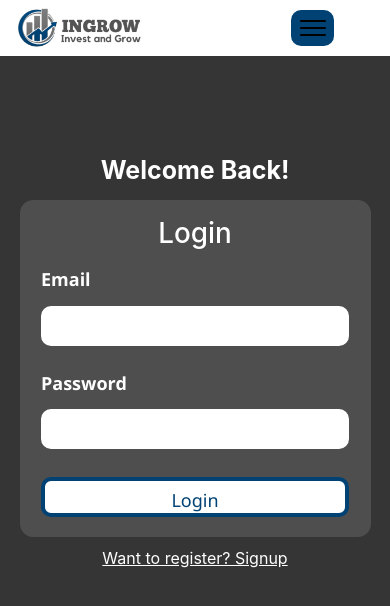
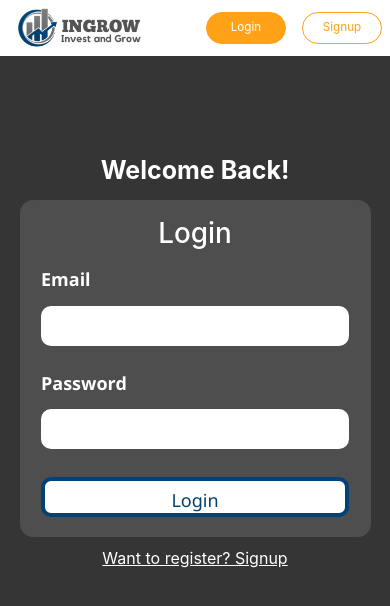
Before and after one commit to adarrssh/API-Integeration, a React (Create React App) app: page / in a window 390 px wide. Both pictures are taken after a click on the picture 77 px from the left and 28 px from the top of the page. Shown: the top 606 px of the page. Built offline with nearby package versions, Linux system fonts and the light colour scheme.

Commit message:
added signup and login in mobile nav

```diff
--- a/src/component/Navbar/MainNavbar.jsx
+++ b/src/component/Navbar/MainNavbar.jsx
@@ -15,6 +15,8 @@ const MainNavbar = ({isLoggedIn, setIsLoggedIn,signupDetails}) => {
     <div>
         <nav className="mobile-navlinks" id={IsnavOpen? "openNav":"closedNav"}  >
             <img src={close} alt="" id='close'  onClick={()=>setIsnavOpen(false)}/>
+
+
             <ul>
                     <li onClick={()=>{navigate("/dashboard");setIsnavOpen(false)}}>Dashboard</li>
                     <li onClick={()=>{navigate("/newInvestment");setIsnavOpen(false)}}>New Investment</li>
@@ -22,7 +24,7 @@ const MainNavbar = ({isLoggedIn, setIsLoggedIn,signupDetails}) => {
                     <li onClick={()=>{navigate("/wallet");setIsnavOpen(false)}}>Wallet</li>
                     <li onClick={()=>{navigate("/contactUs");setIsnavOpen(false)}}>Contact Us</li>
                     <li onClick={()=>{navigate("/profile");setIsnavOpen(false)}}>Profile</li>
-                    <li className='mobile-logout' onClick={()=>{localStorage.clear()}}>Logout</li>
+                    <li className='mobile-logout' onClick={()=>{localStorage.clear(); setIsLoggedIn(""); navigate("/login");setIsnavOpen(false)}}>Logout</li>
                 </ul>
         </nav>
        <nav className='main-navbar'>
@@ -65,9 +67,14 @@ const MainNavbar = ({isLoggedIn, setIsLoggedIn,signupDetails}) => {
 
                 </ul>
             </div>
-            <div className="hamburger">
+            {
+                isLoggedIn!=="" || null? (<div className="hamburger">
                 <img src={hamburger} alt="" onClick={()=>setIsnavOpen(true)}  />
-            </div>
+            </div>):(<div className="button-grp">
+          <button onClick={()=>navigate('/login')} className='login-btn'>Login</button>
+          <button onClick={()=>navigate('/signup')}  className='signup-btn'>Signup</button>
+        </div>)
+            }
        </nav>
     </div>
   )
```
